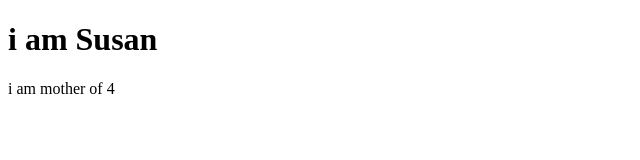
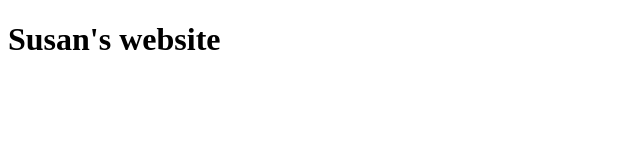
Before and after one commit to susanbassett/susan.github.io, a plain HTML site: page index.html in a window 1280 px wide. Shown: the whole page, without its empty margins (0-640 px from the left). Drawn offline with Linux system fonts and the light colour scheme.

Commit message:
more changes

```diff
--- a/index.html
+++ b/index.html
@@ -4,12 +4,13 @@
 <head>
     <meta charset="UTF-8">
     <meta name="viewport" content="width=device-width, initial-scale=1.0">
-    <title>susanfile.html</title>
+    <title>Document</title>
 </head>
 
 <body>
-    <h1>i am Susan</h1>
-    <p>i am mother of 4</p>
+    <h1>
+        Susan's website
+    </h1>
 </body>
 
 </html>
```
